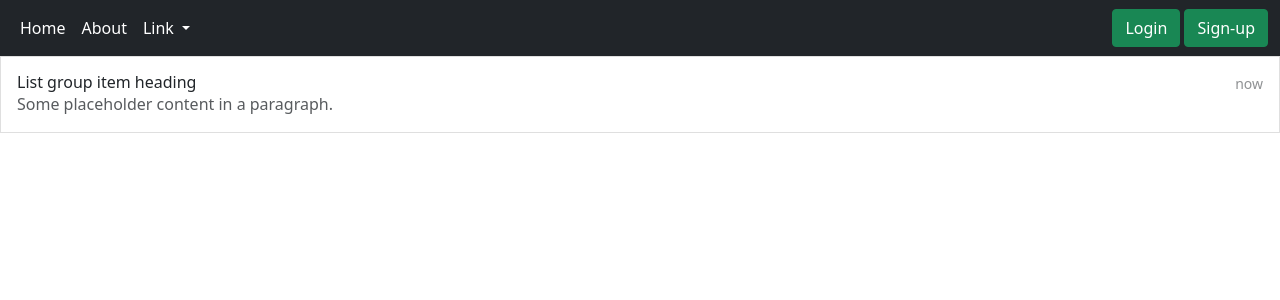
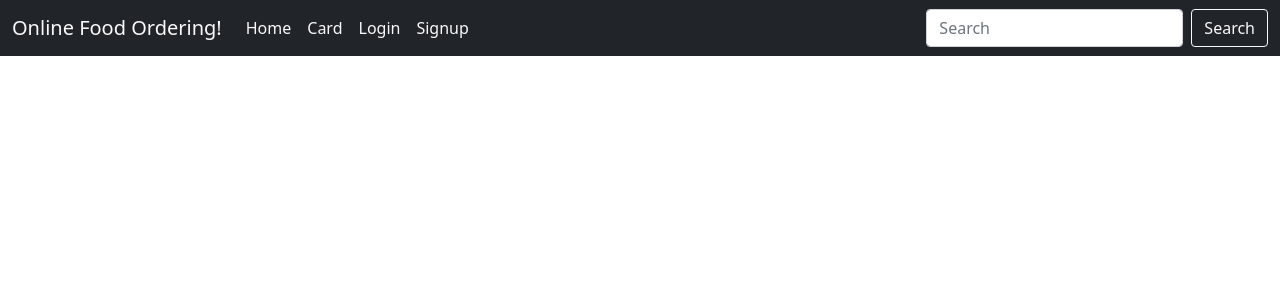
Before and after one commit to nillrahimi/Maktab_Final_Project, a Django app: page / in a window 1280 px wide. Shown: the top 300 px of the page. Run offline with Django 3.2, Linux system fonts and the light colour scheme; data that the repository does not hold is empty.

Commit message:
Part1 of Shopping Basket

```diff
--- a/Restaurant/urls.py
+++ b/Restaurant/urls.py
@@ -1,11 +1,22 @@
 from django.urls import path
 from .views import *
-
+from django.conf import settings
+from django.conf.urls.static import static
 
 urlpatterns = [
     path('', Home.as_view(), name='home' ),
-    path('home_after', home_after_login, name='home_after'),
+    path('home_after/', home_after_login, name='home_after'),
     path('admin_panel/', AdminPanel.as_view(), name='admin_panel'),
+    path('admin_panel/add_category',AddCategory.as_view(), name = 'add_category'),
+    path('admin_panel/food_list/edit_food/<int:pk>/',EditFood.as_view(), name = 'edit_food'),
+    path('admin_panel/food_list/delete_food/<int:pk>/',DeleteFood.as_view(), name = 'delete_food'),
+    path('menu_list/<int:pk>/', MenuList.as_view(), name='menu_list'),
+    path('admin_panel/food_list/',  FoodList.as_view(), name='food_list'),
+
     # path('manager_penal/', ManagerPanel.as_view(), name='manager_penal'),
     # path('customer_panel/', CustomerPanel.as_view(), name='customer_panel'),
 ]
+
+
+
+urlpatterns += static(settings.MEDIA_URL,document_root = settings.MEDIA_ROOT)
--- a/Restaurant/views.py
+++ b/Restaurant/views.py
@@ -3,6 +3,8 @@ from django.shortcuts import render
 from django.shortcuts import redirect
 from django.urls import reverse, reverse_lazy
 from django.views.generic import ListView, CreateView, TemplateView
+from django.views.generic.edit import UpdateView, DeleteView
+
 from django.contrib.auth.mixins import LoginRequiredMixin
 from .models import *
 
@@ -12,19 +14,52 @@ class Home(ListView):
     model = Branch
     template_name = 'home.html'
 
+
 class AdminPanel(CreateView):
     model = Food
-    template_name = 'Restaurant\admin_panel.html'
+    template_name = 'restaurant/admin_panel.html'
+    fields = '__all__'
+    success_url = reverse_lazy('food_list')
+
+class FoodList(ListView):
+    model = Food
+    template_name = 'restaurant/food_list.html'
     fields = '__all__'
     # success_url = reverse_lazy('Foods')
+# ADD CATEGORY
+class AddCategory(CreateView):
+    model = TypeCategory
+    template_name = 'restaurant/add_category.html'
+    fields = '__all__'
+
+# EDIT FOOD
+class EditFood(UpdateView):
+    model = Food
+    template_name = 'restaurant/food_edit.html'
+    fields = '__all__'
+    success_url = reverse_lazy('food_list')
+
+class DeleteFood(DeleteView):
+    model = Food
+    template_name = 'restaurant/food_delete.html'
+    fields = '__all__'
+    success_url = reverse_lazy('food_list')
+
+class MenuList(ListView):
+    model = Menu
+    template_name = 'restaurant/menu_list.html'
+    def get_queryset(self):
+        return Menu.objects.filter(branch = self.kwargs['pk'])
+
+
 
 @login_required
 def home_after_login(request):
     if request.user.is_superuser :
-        return redirect('admin_penal.html')
+        return redirect(reverse('admin_panel'))
 
     elif request.user.is_staff and not(request.user.is_superuser):
-        return redirect('manager_penal.html')
+        return render(request, 'manager_panel.html')
 
     elif not(request.user.is_staff) and not(request.user.is_superuser):
-        return redirect('manager_penal.html')
+        return render(request, 'manager_panel.html')
--- a/config/settings.py
+++ b/config/settings.py
@@ -138,8 +138,8 @@ USE_TZ = True
 DEFAULT_AUTO_FIELD = 'django.db.models.BigAutoField'
 
 
-# LOGIN_REDIRECT_URL = 'home_after'
-# ACCOUNT_LOGOUT_REDIRECT = 'home'
+LOGIN_REDIRECT_URL = 'home_after'
+ACCOUNT_LOGOUT_REDIRECT = 'home'
 
 
 SITE_ID = 1
--- a/templates/account/signup.html
+++ b/templates/account/signup.html
@@ -11,8 +11,8 @@
 <body>
     <form method="POST">
         {% csrf_token %}
-        {% comment %} {{form.as_p}} {% endcomment %}
-        {{form|crispy}}
+        {{form.as_p}}
+        {% comment %} {{form|crispy}} {% endcomment %}
         <button type='submit'>Sign Up</button>
 </body>
 </html>
--- a/templates/base.html
+++ b/templates/base.html
@@ -1,69 +1,65 @@
-{% comment %} <!DOCTYPE html>
-<html>
+<!DOCTYPE html>
+<html lang="en">
 <head>
-    <meta charset="utf-8" />
-    <meta name="viewport" content="width=device-width, initial-scale=1">
-    <title>
-        {% block title %}My Project{% endblock title %}
-    </title>
-    <link href="https://cdn.jsdelivr.net/npm/bootstrap@5.0.2/dist/css/bootstrap.min.css" rel="stylesheet" integrity="sha384-EVSTQN3/azprG1Anm3QDgpJLIm9Nao0Yz1ztcQTwFspd3yD65VohhpuuCOmLASjC" crossorigin="anonymous">
-  <link href="https://cdn.jsdelivr.net/npm/bootstrap@5.1.3/dist/css/bootstrap.min.css"
-    rel="stylesheet"
-    integrity="sha384-1BmE4kWBq78iYhFldvKuhfTAU6auU8tT94WrHftjDbrCEXSU1oBoqyl2QvZ6jIW3"
-    crossorigin="anonymous">
+    <meta charset="UTF-8">
+    <meta http-equiv="X-UA-Compatible" content="IE=edge">
+    <meta name="viewport" content="width=device-width, initial-scale=1.0">
+    <link href="https://cdn.jsdelivr.net/npm/bootstrap@5.1.3/dist/css/bootstrap.min.css" rel="stylesheet" integrity="sha384-1BmE4kWBq78iYhFldvKuhfTAU6auU8tT94WrHftjDbrCEXSU1oBoqyl2QvZ6jIW3" crossorigin="anonymous">
+    <title>Document</title>
 </head>
 <body>
-      <nav class="navbar navbar-expand-lg navbar-light bg-light">
+  <nav class="navbar navbar-expand-lg navbar-light bg-dark">
+
     <div class="container-fluid">
-          <a class="navbar-brand" href="{% url 'home' %}">Maktab 61 :) </a>
-          <button class="navbar-toggler" type="button" data-bs-toggle="collapse" data-bs-target="#navbarSupportedContent"
-          aria-controls="navbarSupportedContent" aria-expanded="false" aria-label="Toggle navigation">
-            <span class="navbar-toggler-icon"></span>
-          </button>
+        <span class="navbar-brand mb-0 h1 text-light">Online Food Ordering!</span>
+
+
       <div class="collapse navbar-collapse" id="navbarSupportedContent">
         <ul class="navbar-nav me-auto mb-2 mb-lg-0">
+
           <li class="nav-item">
-                <a class="nav-link active" aria-current="page" href="{% url 'home' %}">Home</a>
+            <a class="nav-link active text-light" aria-current="page" href="{% url 'home' %}">Home</a>
           </li>
           <li class="nav-item">
-                <a class="nav-link" href="#">{{ user.username }}</a>
+            <a class="nav-link text-light" href="#">Card</a>
           </li>
+
           {% if user.is_authenticated %}
           <li class="nav-item dropdown">
-                <a class="nav-link dropdown-toggle" href="#" id="navbarDropdown" role="button" data-bs-toggle="dropdown" aria-expanded="false">
+            <a class="nav-link dropdown-toggle text-light" href="#" id="navbarDropdown" role="button" data-bs-toggle="dropdown" aria-expanded="false">
+              Hi {{user.username}}
             </a>
             <ul class="dropdown-menu" aria-labelledby="navbarDropdown">
-                  <li><a class="dropdown-item" href="{% url 'account_change_password'%}">Change Password</a></li>
-                  <li><hr class="dropdown-divider"></li>
-                  <li><a class="dropdown-item" href="{% url 'account_logout' %}">Log Out</a></li>
+              <li><a class="dropdown-item" href="{% url 'account_logout' %}">Logout</a></li>
+              <li><a class="dropdown-item" href="{% url 'account_signup' %}">Change Password</a></li>
             </ul>
           </li>
           {% else %}
           <li class="nav-item">
-                <a class="nav-link disabled">Disabled</a>
+            <a class="nav-link text-light" href="{% url 'account_login' %}">Login</a>
           </li>
+          <li class="nav-item">
+            <a class="nav-link text-light" href="{% url 'account_signup' %}">Signup</a>
+          </li>
+          {% endif %}
+
         </ul>
         <form class="d-flex">
-
-              <a href="{% url 'account_login' %}" type="button" class="btn btn-outline-primary me-2">Login</a>
-              <a href="{% url 'account_signup' %}" type="button" class="btn btn-primary">Sign-up</a>
-              {% endif %}
+          <input class="form-control me-2" type="search" placeholder="Search" aria-label="Search">
+          <button class="btn btn-outline-light" type="submit">Search</button>
         </form>
       </div>
     </div>
   </nav>
 
 
+  {% block section %}{% endblock section %}
+  {% block form %}{% endblock form %}
 
-      <main>
-          <div class="container">
-            {% block content %}
-            {% endblock content %}
-      </main>
 
-     <script src="https://cdn.jsdelivr.net/npm/bootstrap@5.1.3/dist/js/bootstrap.bundle.min.js"
-     integrity="sha384-ka7Sk0Gln4gmtz2MlQnikT1wXgYsOg+OMhuP+IlRH9sENBO0LRn5q+8nbTov4+1p"
-     crossorigin="anonymous"></script>
 
+
+
+    <script src="https://cdn.jsdelivr.net/npm/bootstrap@5.1.3/dist/js/bootstrap.bundle.min.js" integrity="sha384-ka7Sk0Gln4gmtz2MlQnikT1wXgYsOg+OMhuP+IlRH9sENBO0LRn5q+8nbTov4+1p" crossorigin="anonymous"></script>
 </body>
-</html> {% endcomment %}
+</html>
--- a/templates/home.html
+++ b/templates/home.html
@@ -1,50 +1,21 @@
-<!DOCTYPE html>
-<html lang="en">
-<head>
-    <meta charset="UTF-8">
-    <meta http-equiv="X-UA-Compatible" content="IE=edge">
-    <meta name="viewport" content="width=device-width, initial-scale=1.0">
-    <link href="https://cdn.jsdelivr.net/npm/bootstrap@5.1.3/dist/css/bootstrap.min.css" rel="stylesheet" integrity="sha384-1BmE4kWBq78iYhFldvKuhfTAU6auU8tT94WrHftjDbrCEXSU1oBoqyl2QvZ6jIW3" crossorigin="anonymous">
-    <title>Online Food Ordering</title>
-</head>
-<body>
-    <nav class="navbar navbar-expand-lg bg-dark">
-        <div class="container-fluid">
-          <div class="collapse navbar-collapse" id="navbarScroll">
+{% extends 'base.html' %}
 
-            <ul class="navbar-nav me-auto my-2 my-lg-0 navbar-nav-scroll" style="--bs-scroll-height: 100px;">
-              <li class="nav-item ">
-                <a class="nav-link active text-white" href="#">Home</a>
-              </li>
-              <li class="nav-item">
-                <a class="nav-link text-white" href="#">About</a>
-              </li>
-              <li class="nav-item dropdown">
-                <a class="nav-link text-white dropdown-toggle" href="#" id="navbarScrollingDropdown" role="button" data-bs-toggle="dropdown" aria-expanded="false">
-                  Link
-                </a>
-            </ul>
-            <div class="text-end">
+{% block section %}
+    {% for branch in  object_list %}
 
-                <a class="btn btn-success" type="button" href="{% url 'account_login' %}">Login</a>
-                <a class="btn btn-success" type="button" href="{% url 'account_signup' %}">Sign-up</a>
-            </div>
-          </div>
-        </div>
-      </nav>
-      <section>
-      <a href="#" class="list-group-item list-group-item-action d-flex gap-3 py-3" aria-current="true">
-        <div class="d-flex gap-2 w-100 justify-content-between">
-          <div>
-            <h6 class="mb-0">List group item heading</h6>
-            <p class="mb-0 opacity-75">Some placeholder content in a paragraph.</p>
-          </div>
-          <small class="opacity-50 text-nowrap">now</small>
-        </div>
-      </a>
-    </section>
+  <div class="w-50 m-auto p-3">
+    <div class="card ">
+      <div class="card-body bg-dark rounded">
+        <h6 class="card-title text-light">{{branch.name}}</h6>
+        <a href="{% url 'menu_list' branch.pk %}" class="btn btn-secondary btn-sm"> Menu</a>
+      </div>
+    </div>
+  </div>
 
-    <script src="https://cdn.jsdelivr.net/npm/bootstrap@5.1.3/dist/js/bootstrap.bundle.min.js" integrity="sha384-ka7Sk0Gln4gmtz2MlQnikT1wXgYsOg+OMhuP+IlRH9sENBO0LRn5q+8nbTov4+1p" crossorigin="anonymous"></script>
-</body>
 
-</html>
+
+
+
+
+    {% endfor %}
+{% endblock section %}
```
Also changed, not shown: templates/account/logout.html (+19 -0 lines), templates/restaurant/add_category.html (added, +10 -0 lines), templates/restaurant/admin_panel.html (+33 -0 lines), templates/restaurant/food_delete.html (added, +10 -0 lines), templates/restaurant/food_edit.html (added, +10 -0 lines), templates/restaurant/food_list.html (added, +18 -0 lines), templates/restaurant/menu_list.html (added, +38 -0 lines). Lines whose indentation alone changed are shown as unchanged.
